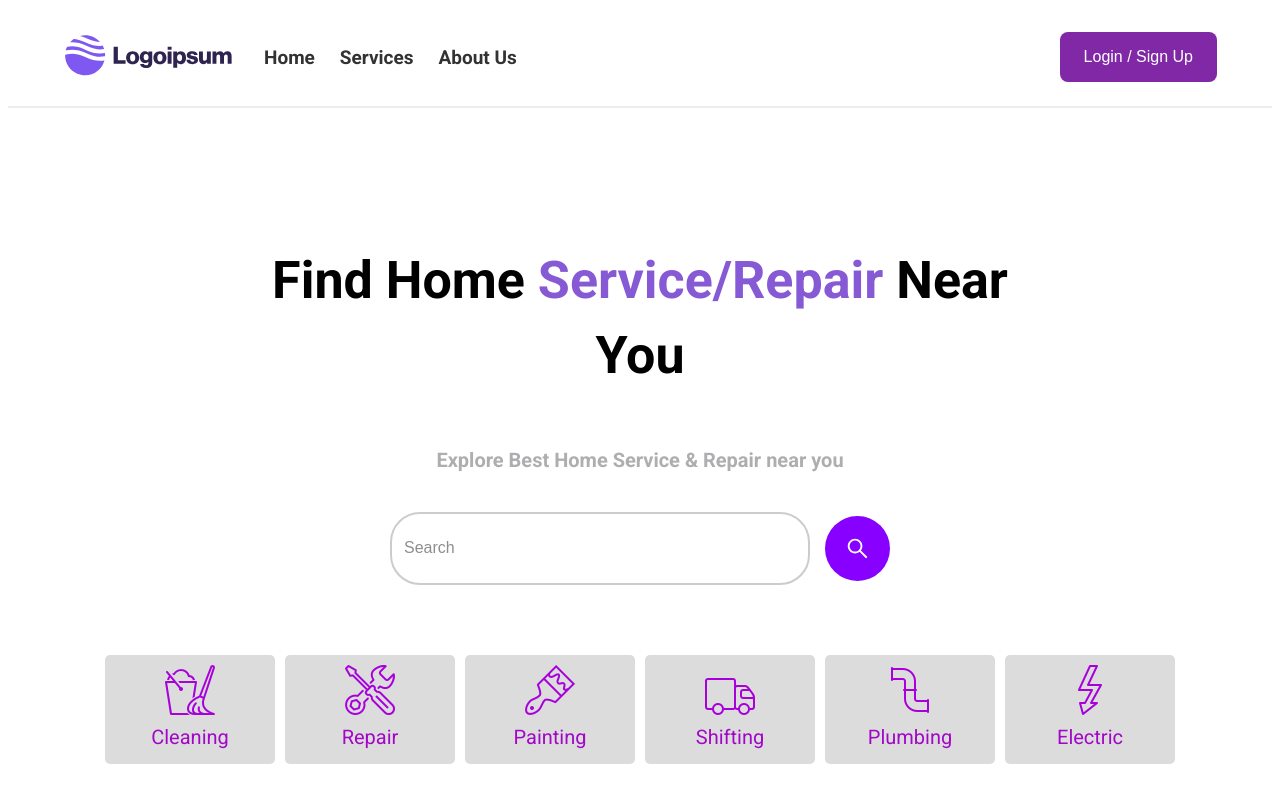
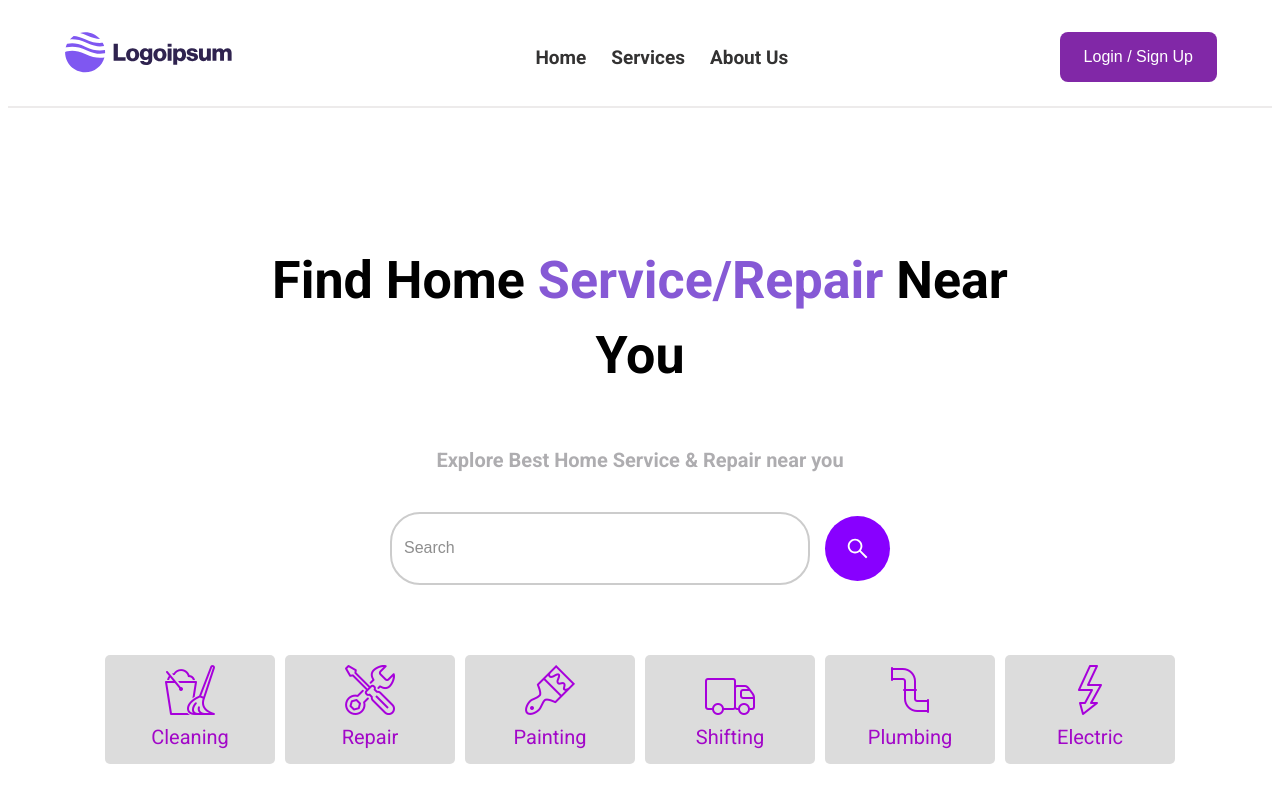
Before and after one commit to Scoutress/Frontend-karjeros-akceleratorius, a React (Vite) app in the folder HomeServiceApp/: page / in a window 1280 px wide. Shown: the top 800 px of the page. Built offline with nearby package versions, Linux system fonts and the light colour scheme.

Commit message:
Minor changes of header

```diff
--- a/HomeServiceApp/src/components/Header/Header.jsx
+++ b/HomeServiceApp/src/components/Header/Header.jsx
@@ -4,14 +4,12 @@ import styles from "./Header.module.scss";
 const Header = () => {
   return (
     <header className={styles.header}>
-      <div className={styles.navContainer}>
+      <div className={styles.logo}>
         <Link to="/">
-          <img
-            src="../../public/images/Logoipsum-logo.svg"
-            alt="Logo"
-            className={styles.logo}
-          />
+          <img src="../../public/images/Logoipsum-logo.svg" alt="Logo" />
         </Link>
+      </div>
+      <div className={styles.navbar}>
         <nav>
           <ul className={styles.ul}>
             <li className={styles.button}>
--- a/HomeServiceApp/src/components/Header/Header.module.scss
+++ b/HomeServiceApp/src/components/Header/Header.module.scss
@@ -4,7 +4,6 @@
   display: flex;
   flex-wrap: wrap;
   justify-content: space-between;
-  align-items: center;
   font-family: "Roboto", sans-serif;
   font-weight: bold;
   padding-left: 57px;
@@ -15,12 +14,15 @@
 }
 
 .logo {
+  display: flex;
+  flex-wrap: wrap;
   height: 41px;
   padding-right: 32px;
 }
 
-.navContainer {
+.navbar {
   display: flex;
+  flex-wrap: wrap;
   align-items: center;
 }
 
@@ -33,6 +35,8 @@
 }
 
 .button {
+  display: flex;
+  flex-wrap: wrap;
   text-decoration: none;
   list-style: none;
   cursor: pointer;
```
